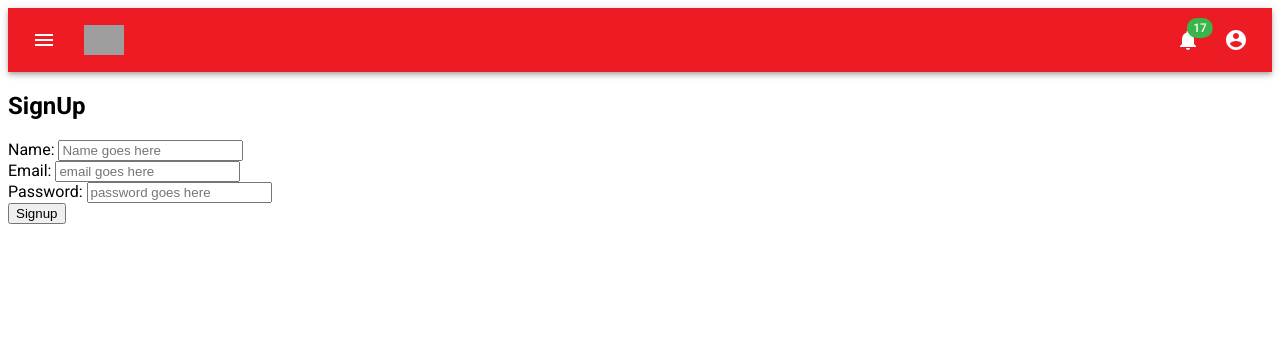
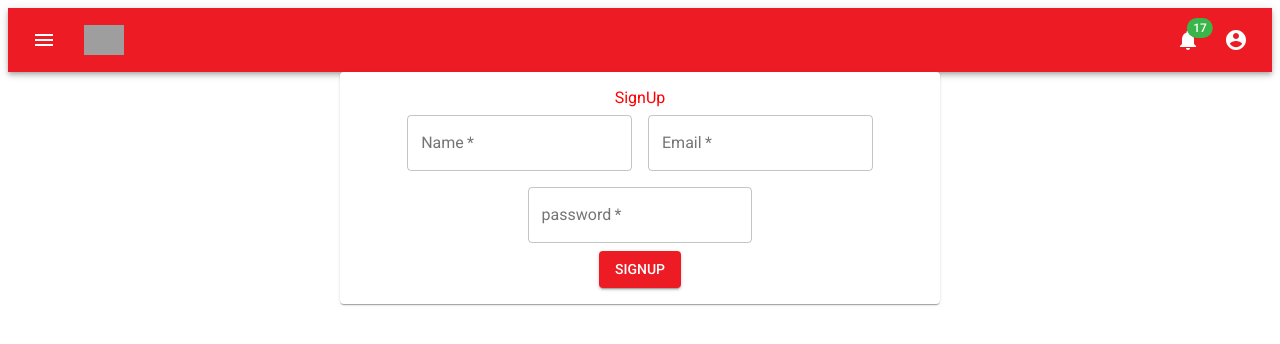
Before and after one commit to Wkoslik/ChiknTindr-Client, a React (Create React App) app: page /auth/signup in a window 1280 px wide. Shown: the top 344 px of the page. Built offline with nearby package versions, Linux system fonts and the light colour scheme; grey boxes are pictures that could not be loaded.

Commit message:
signup page done

```diff
--- a/src/components/partials/Signup.js
+++ b/src/components/partials/Signup.js
@@ -4,6 +4,19 @@ import axios from 'axios';
 import setAuthToken from '../../utils/setAuthToken';
 
 import { Redirect } from 'react-router-dom';
+
+// material-ui imports
+import { makeStyles } from '@material-ui/core/styles';
+import {
+    ThemeProvider,
+    Grid,
+    Paper,
+    FormLabel,
+    Button,
+    TextField,
+    Typography
+} from '@material-ui/core';
+import theme from '../../theme/theme';
 
 const Signup = (props) => {
     const [name, setName] = useState('');
@@ -26,10 +39,86 @@ const Signup = (props) => {
         }).catch(err => console.log(`😖 error`, err));
     }
 
+    // material-ui styles
+    const useStyles = makeStyles((theme) => ({
+        form: {
+            '& .MuiTextField-root': {
+            margin: theme.spacing(1),
+            width: '25ch',
+            },
+        },
+        paper: {
+            padding: theme.spacing(2),
+            textAlign: 'center',
+            color: theme.palette.text.secondary,
+        },
+        root: {
+            flexGrow: 1,
+            maxWidth: 600,
+            margin: "0 auto"
+        },
+        formtitle: {
+            color: "red"
+        }
+    }));
+
+    const classes = useStyles();
+
     if (redirect) return <Redirect to='/preference' />
     return (
         <section>
-            <h1>SignUp</h1>
+            <div className={classes.root}>
+                <ThemeProvider theme={theme}>
+                    <Grid container spacing={3}>
+                        <Grid item xs={12}>
+                            <Paper className={classes.paper}>
+                                <form onSubmit={handleSubmit} className={classes.form} noValidate>
+                                    <FormLabel className={classes.formtitle}>
+                                        SignUp
+                                    </FormLabel>
+                                    <div>
+                                        <TextField
+                                            required
+                                            id="name"
+                                            label="Name"
+                                            placeholder="Name"
+                                            variant="outlined"
+                                            color="secondary"
+                                            value={name}
+                                            onChange={e => setName(e.target.value)}
+                                        />
+                                        <TextField
+                                            required
+                                            id="email"
+                                            label="Email"
+                                            placeholder="Email"
+                                            variant="outlined"
+                                            color="secondary"
+                                            value={email}
+                                            onChange={e => setEmail(e.target.value)}
+                                        />
+                                        <TextField
+                                            hintText="Password"
+                                            floatingLabelText="Password"
+                                            required
+                                            type="password"
+                                            id="password"
+                                            label="password"
+                                            placeholder="password"
+                                            variant="outlined"
+                                            color="secondary"
+                                            value={password}
+                                            onChange={e => setPassword(e.target.value)}
+                                        />
+                                    </div>
+                                    <Button variant="contained" color="primary" type="submit">SignUp</Button>
+                                </form>
+                            </Paper>
+                        </Grid>
+                    </Grid>
+                </ThemeProvider>
+            </div>
+            {/* <h1>SignUp</h1>
             <form onSubmit={handleSubmit}>
             <div className="form-elem">
                 <label htmlFor="name">Name: </label>
@@ -59,7 +148,7 @@ const Signup = (props) => {
                 />
             </div>
             <input type="submit" value="Signup" />
-            </form>
+            </form> */}
         </section>
     );
 }
```
